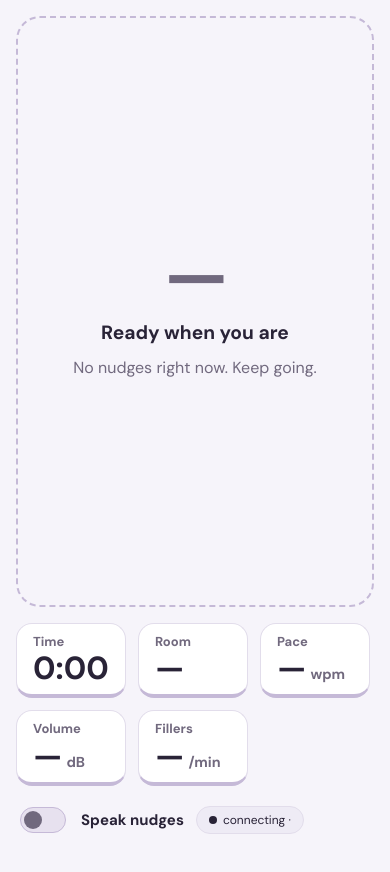
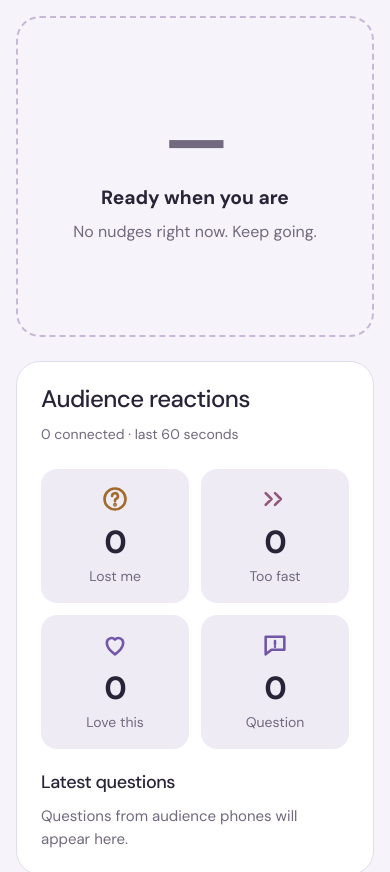
Before and after one commit to Daniyl-Nguyen/CrowdSense, a React (Vite) app in the folder web/: page /monitor in a window 390 px wide. Shown: the top 872 px of the page. Built offline with nearby package versions, Linux system fonts and the light colour scheme.

Commit message:
Show audience reactions and questions on confidence monitor

```diff
--- a/web/src/pages/Monitor.tsx
+++ b/web/src/pages/Monitor.tsx
@@ -2,26 +2,29 @@
 // with a slim status strip. Optional spoken nudges (browser speech, or ElevenLabs if configured).
 import { useEffect, useRef, useState } from 'react';
 import { useSearchParams } from 'react-router-dom';
-import type { Nudge, ServerMsg } from '@shared/types.ts';
+import type { ReactionKind, ServerMsg } from '@shared/types.ts';
 import { SPEECH } from '@shared/thresholds.ts';
 import { useRoom } from '../lib/socket.ts';
 import { pref, setPref } from '../lib/ids.ts';
 import { NudgeCard, fmtTime } from '../ui/components.tsx';
 import { useSessionClock } from '../ui/live.tsx';
+import { useBackfill, useLiveFeed } from '../lib/feed.ts';
+import { REACTIONS } from '../ui/reactions.tsx';
 
 export default function Monitor() {
   const [params] = useSearchParams();
   const code = params.get('s')?.toUpperCase() ?? '';
-  const [nudge, setNudge] = useState<Nudge | null>(null);
+  const feed = useLiveFeed();
   const [speak, setSpeak] = useState<boolean>(pref('speakNudges', false));
   const speakRef = useRef(speak);
   speakRef.current = speak;
   const room = useRoom(code || null, 'monitor', (m: ServerMsg) => {
+    feed.onMsg(m);
     if (m.type === 'nudge') {
-      setNudge(m.nudge);
       if (speakRef.current) void say(m.nudge.text);
     }
   });
+  useBackfill(room.session, feed);
   const elapsed = useSessionClock(room.session, room.socket);
   const t = room.tick;
   const att = t?.audience?.attention;
@@ -35,8 +38,9 @@ export default function Monitor() {
   return (
     <div className="monitor">
       <main id="main" className="monitor-main">
+        <section className="monitor-coaching" aria-label="Live coaching">
         <NudgeCard
-          nudge={nudge}
+          nudge={feed.latestNudge}
           idle={
             <div className="monitor-idle">
               <span className="monitor-idle-num num" style={{ color: att == null ? 'var(--text-dim)' : att < 0.5 ? 'var(--alert)' : att < 0.7 ? 'var(--warn)' : 'var(--good)' }}>
@@ -47,6 +51,37 @@ export default function Monitor() {
             </div>
           }
         />
+        </section>
+        <aside className="panel monitor-feedback" aria-labelledby="monitor-feedback-title">
+          <div className="stack">
+            <h2 id="monitor-feedback-title">Audience reactions</h2>
+            <p className="dim monitor-feedback-meta">{room.session?.nodes.phones ?? 0} connected · last 60 seconds</p>
+          </div>
+          <div className="react-counts" aria-label="Audience reaction counts">
+            {(Object.keys(REACTIONS) as ReactionKind[]).map((kind) => (
+              <div key={kind} className="react-count" data-kind={kind}>
+                <span aria-hidden="true">{REACTIONS[kind].icon}</span>
+                <span className="num display">{t?.reactions[kind] ?? 0}</span>
+                <span className="dim">{REACTIONS[kind].label}</span>
+              </div>
+            ))}
+          </div>
+          <section className="monitor-questions" aria-labelledby="monitor-questions-title">
+            <h3 id="monitor-questions-title">Latest questions</h3>
+            <div role="log" aria-live="polite" aria-relevant="additions" aria-label="Audience questions">
+              {feed.questions.length ? (
+                <ul className="monitor-question-list">
+                  {feed.questions.slice(0, 3).map((q, i) => (
+                    <li key={`${q.t}-${q.text}-${i}`}>
+                      <span className="faint num">{fmtTime(q.t)}</span>
+                      <p>{q.text || 'Someone has a question.'}</p>
+                    </li>
+                  ))}
+                </ul>
+              ) : <p className="dim monitor-questions-empty">Questions from audience phones will appear here.</p>}
+            </div>
+          </section>
+        </aside>
       </main>
       <footer className="monitor-strip" aria-label="Live status">
         <Cell label="Time" value={fmtTime(elapsed)} />
--- a/web/src/ui/studio.css
+++ b/web/src/ui/studio.css
@@ -198,3 +198,27 @@ h1, h2, h3, .display, .brand { font-weight: 500; font-variation-settings: 'opsz'
   .preview-header h2 { font-size: 16px; }
   .preview-room { padding-inline: 16px; }
 }
+
+/* Presenter feedback stays beside the coaching prompt on wide displays. */
+.monitor-main { display: grid; grid-template-columns: minmax(0, 1fr) minmax(320px, 380px); align-items: center; gap: 24px; }
+.monitor-coaching { min-width: 0; }
+.monitor-feedback { display: flex; flex-direction: column; gap: 24px; min-width: 0; }
+.monitor-feedback h2 { font-size: 24px; }
+.monitor-feedback-meta { font-size: 14px; }
+.monitor-feedback .react-counts { grid-template-columns: repeat(2, minmax(0, 1fr)); gap: 12px; }
+.monitor-feedback .react-count { padding: 16px 8px; gap: 6px; font-size: 14px; }
+.monitor-feedback .react-count .display { font-size: 32px; }
+.monitor-questions h3 { font-size: 18px; margin-bottom: 12px; }
+.monitor-question-list { list-style: none; padding: 0; margin: 0; display: flex; flex-direction: column; gap: 12px; max-height: 34dvh; overflow-y: auto; }
+.monitor-question-list li { padding: 12px 16px; border-radius: 16px; background: var(--spot-glow); }
+.monitor-question-list li > span { font-size: 12px; }
+.monitor-question-list p { margin-top: 4px; font-size: 18px; line-height: 1.4; overflow-wrap: anywhere; }
+.monitor-questions-empty { font-size: 15px; line-height: 1.5; }
+@media (max-width: 900px) {
+  .monitor-main { grid-template-columns: minmax(0, 1fr); }
+  .monitor-main .nudge, .monitor-main .nudge-idle { min-height: 38dvh; }
+  .monitor-feedback .react-counts { grid-template-columns: repeat(4, minmax(0, 1fr)); }
+}
+@media (max-width: 480px) {
+  .monitor-feedback .react-counts { grid-template-columns: repeat(2, minmax(0, 1fr)); }
+}
```
